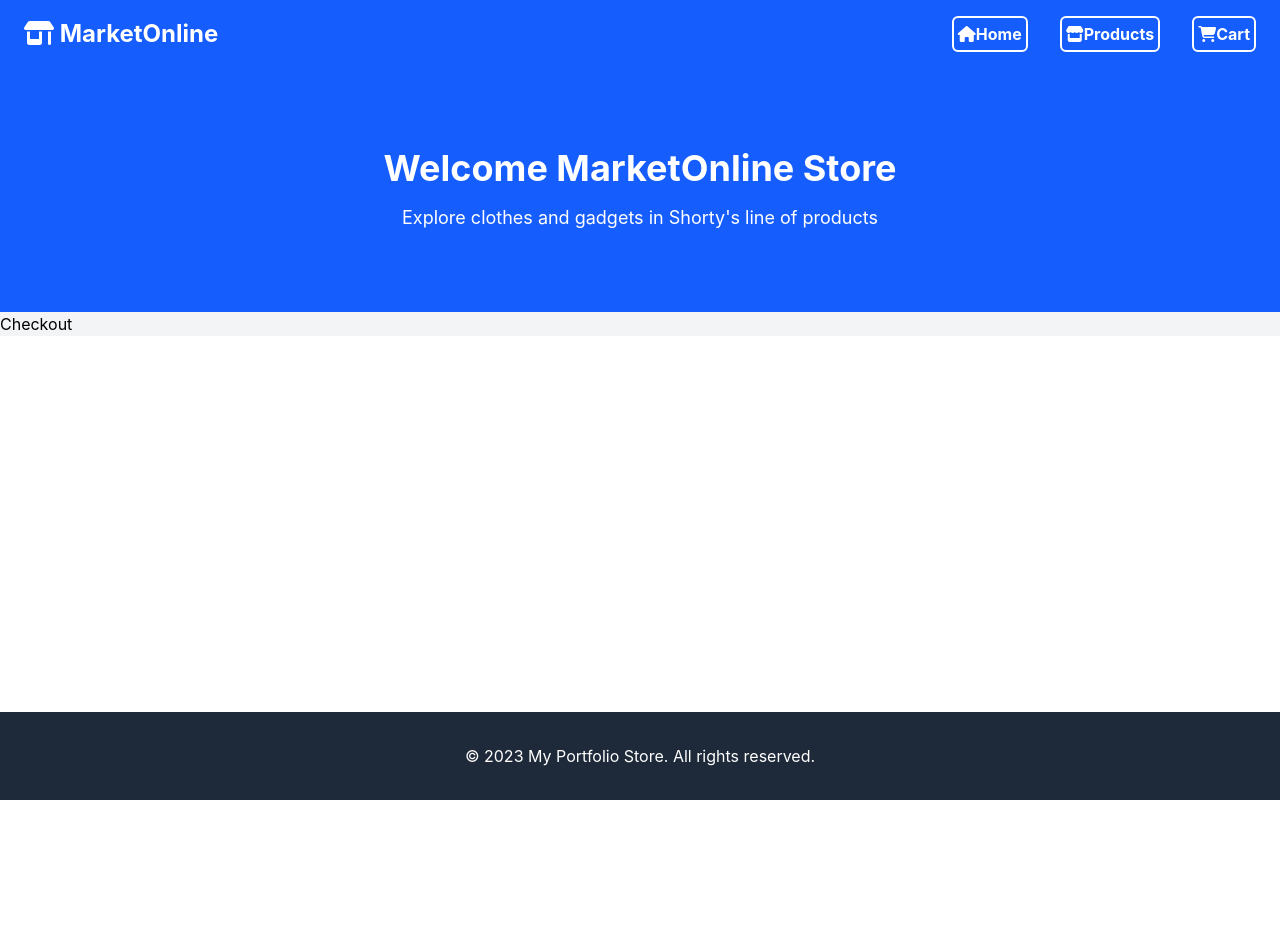
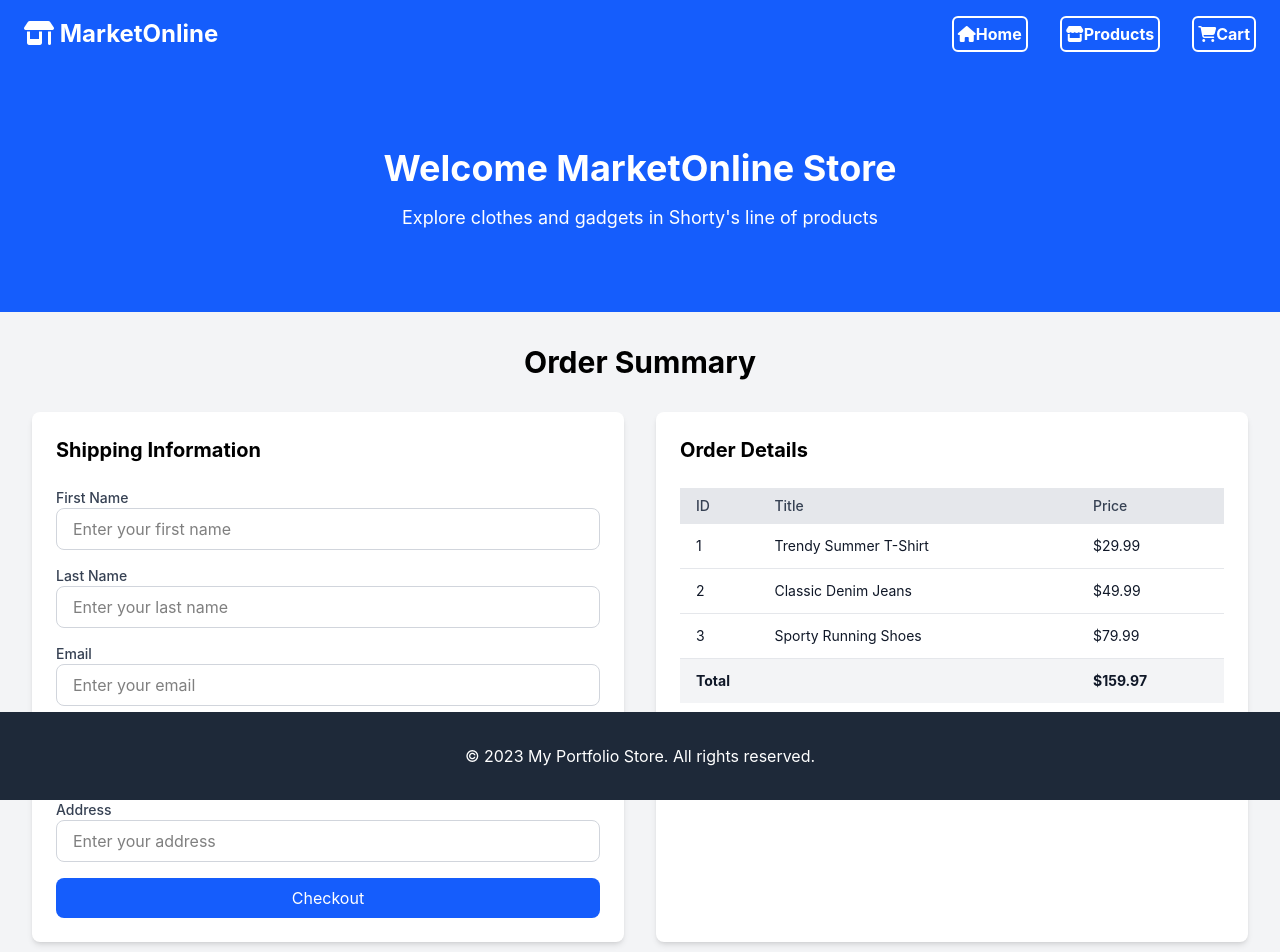
Before and after one commit to codewithshorty/clothing-store-api, a React (Create React App) app: page /checkout in a window 1280 px wide. Shown: the top 952 px of the page. Before the commit the page ends 800 px from the top, so only its background shows below. Built offline with nearby package versions, Linux system fonts and the light colour scheme; no server answers.

Commit message:
OrderSummary page mockup created

```diff
--- a/src/App.js
+++ b/src/App.js
@@ -7,7 +7,7 @@ import Home from "./pages/Home";
 import Product from "./pages/Product";
 import Products from "./pages/Products";
 import Cart from "./pages/Cart";
-import Checkout from "./pages/Checkout";
+import OrderSummary from "./pages/OrderSummary";
 import ProductsContext from "./contexts/ProductContext";
 
 function App() {
@@ -33,7 +33,7 @@ function App() {
         />
 
         <Route path="cart" element={<Cart cart={cart} />} />
-        <Route path="checkout" element={<Checkout />} />
+        <Route path="checkout" element={<OrderSummary />} />
       </Routes>
 
       <Footer />
--- a/src/pages/Checkout.js
+++ /dev/null
@@ -1,7 +0,0 @@
-import React from "react";
-
-const Checkout = () => {
-  return <div>Checkout</div>;
-};
-
-export default Checkout;
--- /dev/null
+++ b/src/pages/OrderSummary.js
@@ -0,0 +1,142 @@
+import React from "react";
+
+const OrderSummaryPage = () => {
+  // Sample data for ordered items
+  const orderedItems = [
+    { id: 1, title: "Trendy Summer T-Shirt", price: 29.99 },
+    { id: 2, title: "Classic Denim Jeans", price: 49.99 },
+    { id: 3, title: "Sporty Running Shoes", price: 79.99 },
+  ];
+
+  // Calculate total price
+  const totalPrice = orderedItems.reduce((sum, item) => sum + item.price, 0);
+
+  return (
+    <div className="min-h-screen bg-gray-100 p-8">
+      <h1 className="text-3xl font-bold text-center mb-8">Order Summary</h1>
+
+      <div className="flex flex-col md:flex-row gap-8">
+        {/* Left Side: Form */}
+        <div className="w-full md:w-1/2 bg-white rounded-lg shadow-md p-6">
+          <h2 className="text-xl font-bold mb-6">Shipping Information</h2>
+          <form className="space-y-4">
+            {/* First Name */}
+            <div>
+              <label className="block text-sm font-medium text-gray-700">
+                First Name
+              </label>
+              <input
+                type="text"
+                className="w-full px-4 py-2 border border-gray-300 rounded-lg focus:outline-none focus:ring-2 focus:ring-blue-500"
+                placeholder="Enter your first name"
+              />
+            </div>
+
+            {/* Last Name */}
+            <div>
+              <label className="block text-sm font-medium text-gray-700">
+                Last Name
+              </label>
+              <input
+                type="text"
+                className="w-full px-4 py-2 border border-gray-300 rounded-lg focus:outline-none focus:ring-2 focus:ring-blue-500"
+                placeholder="Enter your last name"
+              />
+            </div>
+
+            {/* Email */}
+            <div>
+              <label className="block text-sm font-medium text-gray-700">
+                Email
+              </label>
+              <input
+                type="email"
+                className="w-full px-4 py-2 border border-gray-300 rounded-lg focus:outline-none focus:ring-2 focus:ring-blue-500"
+                placeholder="Enter your email"
+              />
+            </div>
+
+            {/* City */}
+            <div>
+              <label className="block text-sm font-medium text-gray-700">
+                City
+              </label>
+              <input
+                type="text"
+                className="w-full px-4 py-2 border border-gray-300 rounded-lg focus:outline-none focus:ring-2 focus:ring-blue-500"
+                placeholder="Enter your city"
+              />
+            </div>
+
+            {/* Address */}
+            <div>
+              <label className="block text-sm font-medium text-gray-700">
+                Address
+              </label>
+              <input
+                type="text"
+                className="w-full px-4 py-2 border border-gray-300 rounded-lg focus:outline-none focus:ring-2 focus:ring-blue-500"
+                placeholder="Enter your address"
+              />
+            </div>
+
+            {/* Checkout Button */}
+            <button
+              type="submit"
+              className="w-full bg-blue-600 text-white px-4 py-2 rounded-lg hover:bg-blue-700 transition-colors"
+            >
+              Checkout
+            </button>
+          </form>
+        </div>
+
+        {/* Right Side: Table */}
+        <div className="w-full md:w-1/2 bg-white rounded-lg shadow-md p-6">
+          <h2 className="text-xl font-bold mb-6">Order Details</h2>
+          <table className="w-full">
+            <thead>
+              <tr className="bg-gray-200">
+                <th className="px-4 py-2 text-left text-sm font-medium text-gray-700">
+                  ID
+                </th>
+                <th className="px-4 py-2 text-left text-sm font-medium text-gray-700">
+                  Title
+                </th>
+                <th className="px-4 py-2 text-left text-sm font-medium text-gray-700">
+                  Price
+                </th>
+              </tr>
+            </thead>
+            <tbody>
+              {orderedItems.map((item) => (
+                <tr key={item.id} className="border-b border-gray-200">
+                  <td className="px-4 py-3 text-sm text-gray-900">{item.id}</td>
+                  <td className="px-4 py-3 text-sm text-gray-900">
+                    {item.title}
+                  </td>
+                  <td className="px-4 py-3 text-sm text-gray-900">
+                    ${item.price.toFixed(2)}
+                  </td>
+                </tr>
+              ))}
+              {/* Total Price Row */}
+              <tr className="bg-gray-100">
+                <td
+                  className="px-4 py-3 text-sm font-bold text-gray-900"
+                  colSpan={2}
+                >
+                  Total
+                </td>
+                <td className="px-4 py-3 text-sm font-bold text-gray-900">
+                  ${totalPrice.toFixed(2)}
+                </td>
+              </tr>
+            </tbody>
+          </table>
+        </div>
+      </div>
+    </div>
+  );
+};
+
+export default OrderSummaryPage;
```
